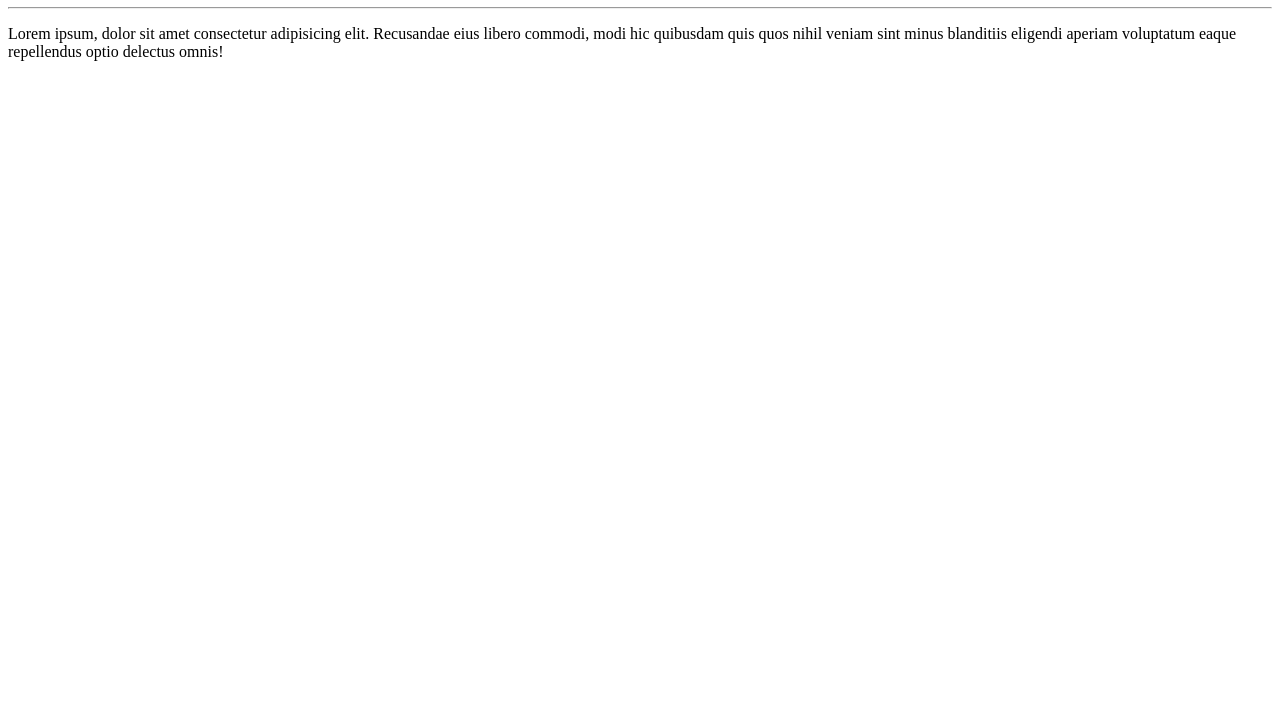
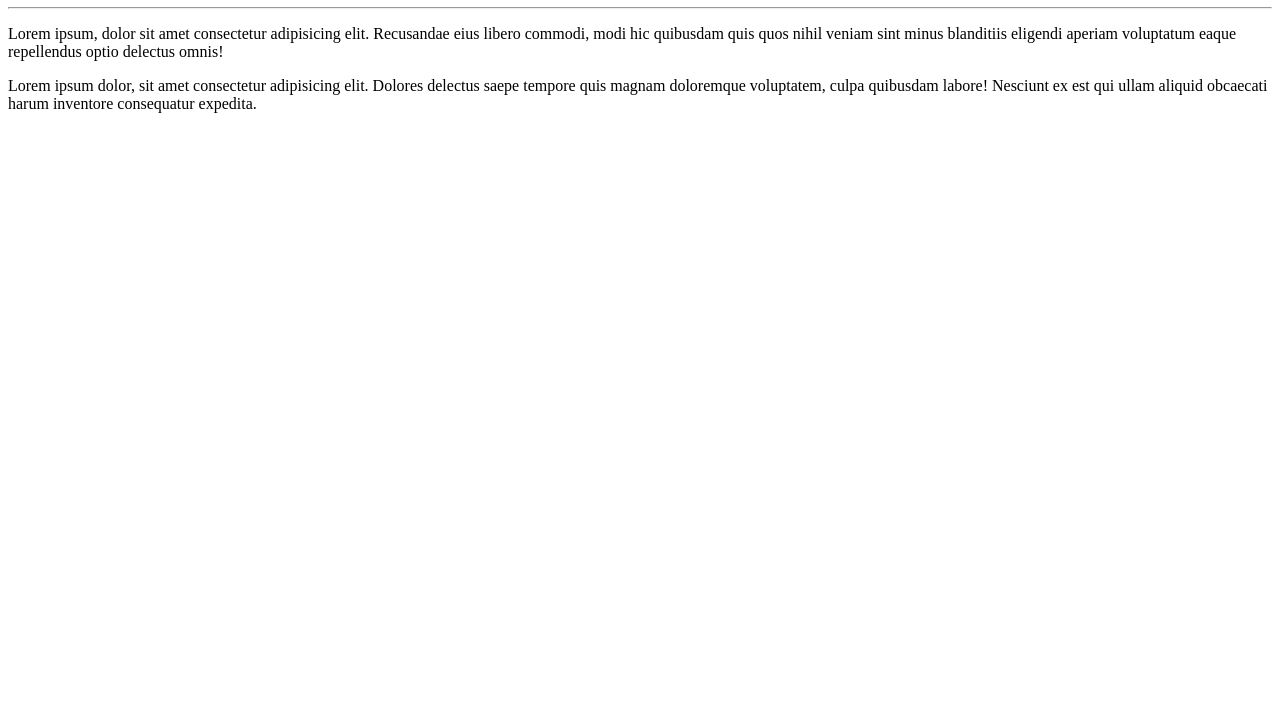
Before and after one commit to vanalves/Ola-Mundo, a plain HTML site: page site-exemplo/index.html in a window 1280 px wide. Shown: the part 73-800 px from the top of the page. Drawn offline with Linux system fonts and the light colour scheme.

Commit message:
adicionei um paragrafo

```diff
--- a/site-exemplo/index.html
+++ b/site-exemplo/index.html
@@ -9,5 +9,6 @@
     <h1>Olá, Mundo!</h1>
     <hr>
     <p>Lorem ipsum, dolor sit amet consectetur adipisicing elit. Recusandae eius libero commodi, modi hic quibusdam quis quos nihil veniam sint minus blanditiis eligendi aperiam voluptatum eaque repellendus optio delectus omnis!</p>
+    <p>Lorem ipsum dolor, sit amet consectetur adipisicing elit. Dolores delectus saepe tempore quis magnam doloremque voluptatem, culpa quibusdam labore! Nesciunt ex est qui ullam aliquid obcaecati harum inventore consequatur expedita.</p>
 </body>
 </html>
```
